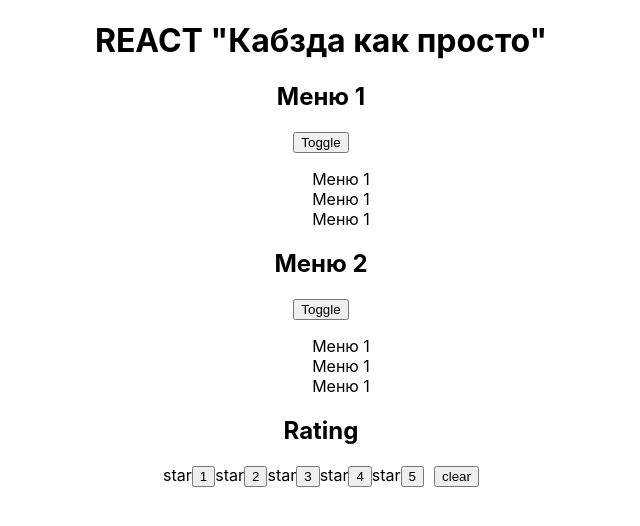
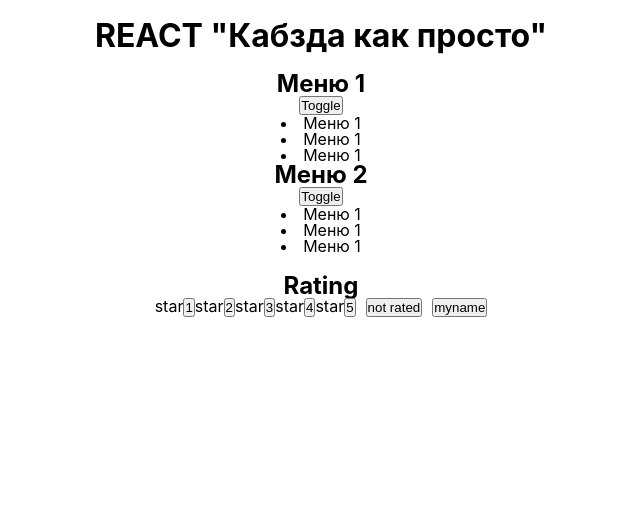
Before and after one commit to Crash2022/React-kabzda, a React (Create React App) app: page / in a window 1280 px wide. Shown: the top 526 px of the page, without its empty margins (319-959 px from the left). Built offline with nearby package versions, Linux system fonts and the light colour scheme.

Commit message:
add styles

```diff
--- a/src/App.css
+++ b/src/App.css
@@ -1,12 +1,44 @@
+html,body, #root {
+  height: 100%;
+  width: 100%;
+  line-height: 1;
+  /*font-size: 14px;*/
+}
+
+*{
+  padding: 0;
+  margin: 0;
+  box-sizing: border-box;
+}
+
+*,*:before,*:after{
+  -moz-box-sizing: border-box;
+  -webkit-box-sizing: border-box;
+}
+:focus,:active{outline: none;}
+a:focus,a:active{outline: none;}
+
+nav,footer,header,aside{display: block;}
+
+input::-ms-clear{display: none;}
+button{cursor: pointer;}
+button::-moz-focus-inner {padding:0;border:0;}
+a, a:visited{text-decoration: none;}
+a:hover{text-decoration: none;}
+/*ul li{list-style: none;}*/
+img{vertical-align: top;}
+
+/*h1,h2,h3,h4,h5,h6{font-size:inherit;font-weight: 400;}*/
+
 .App {
-  /*padding: 30px;*/
+  /*border: 1px solid black;*/
   max-width: 1200px;
   margin: 0 auto;
-  /*border: 1px solid black;*/
 }
 
 ul {
-  list-style-type: none;
+  list-style-type: disc;
+  list-style-position: inside;
 }
 
 .wrapper {
--- a/src/App.tsx
+++ b/src/App.tsx
@@ -8,7 +8,7 @@
     return (
         <div className="App">
             <div className="wrapper">
-                <h1>REACT "Кабзда как просто"</h1>
+                <h1 style={{margin: "20px 0px"}}>REACT "Кабзда как просто"</h1>
                 <Accordion title={"Меню 1"}/>
                 <Accordion title={"Меню 2"}/>
                 <Rating/>
--- a/src/components/Rating.tsx
+++ b/src/components/Rating.tsx
@@ -1,4 +1,4 @@
-import React, {useState} from 'react'
+import React, {ButtonHTMLAttributes, useState} from 'react'
 import {Button} from "../UI/Button";
 import {Star} from "./Star";
 
@@ -26,6 +26,10 @@
         setRating(5);
     }
 
+    const addStar = (e: any) => {
+        console.log(e.currentTarget.innerText)
+    }
+
     return (
         <div style={{marginTop: "20px"}}>
             <h2>Rating</h2>
@@ -34,7 +38,8 @@
             <Star selected={rating > 2}/><Button name={"3"} callBack={addStar3}/>
             <Star selected={rating > 3}/><Button name={"4"} callBack={addStar4}/>
             <Star selected={rating > 4}/><Button name={"5"} callBack={addStar5}/>
-            <span><button style={{marginLeft: "10px"}} onClick={()=>{setRating(0)}}>clear</button></span>
+            <span><button style={{marginLeft: "10px"}} onClick={()=>{setRating(0)}}>not rated</button></span>
+            <span><button style={{marginLeft: "10px"}} onClick={addStar}>myname</button></span>
         </div>
     );
 }
```
